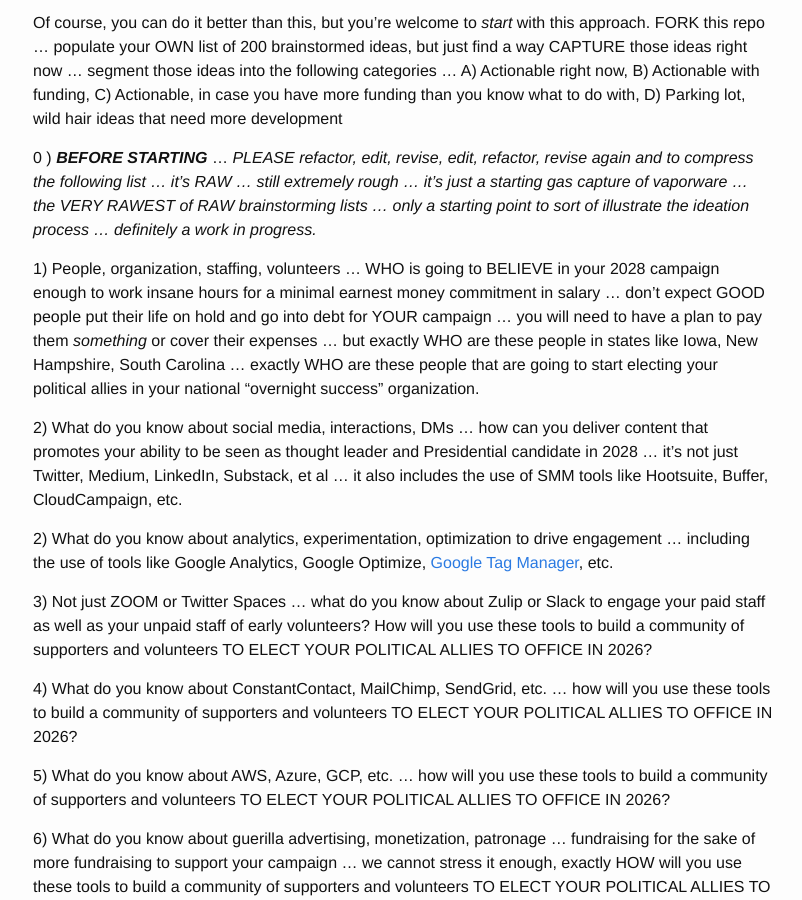
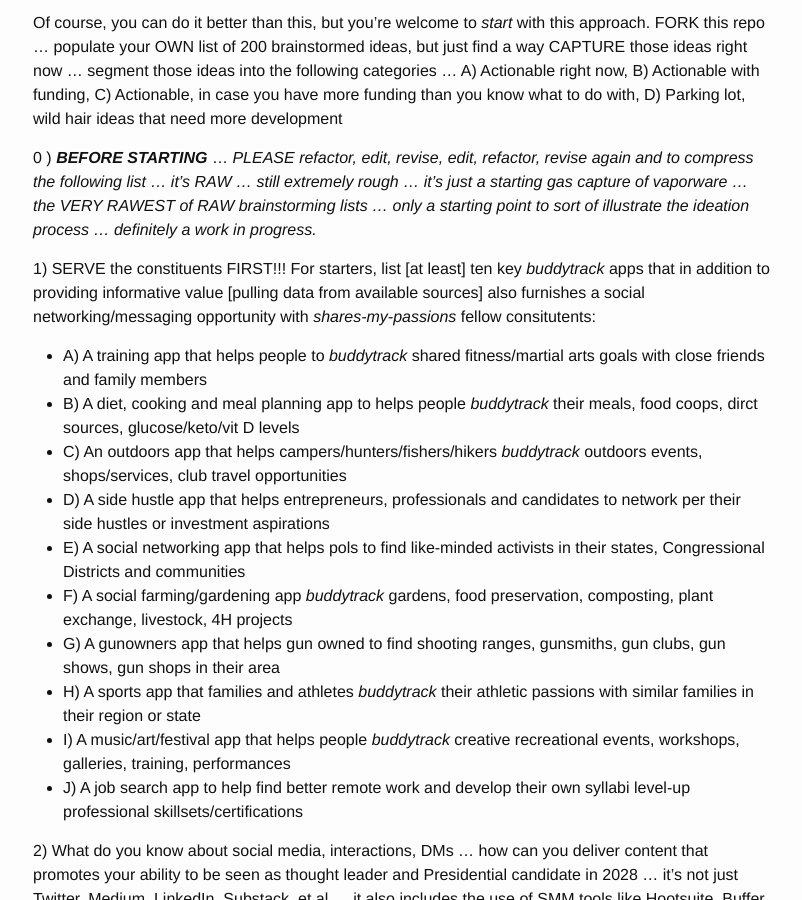
Before and after one commit to RockRapids/SHOP, a Jekyll site: the page built from _posts/2023-12-01-Studying-The-2024-POTUS-Race.MD, in a window 1280 px wide and 900 px high, scrolled down 4875 px. Shown: the whole window, without its empty margins (237-1039 px from the left). Built offline with Jekyll 4.4.1, drawn with Linux system fonts in a browser that asks for light colours.

Commit message:
*buddytrack*

```diff
--- a/_posts/2023-12-01-Studying-The-2024-POTUS-Race.MD
+++ b/_posts/2023-12-01-Studying-The-2024-POTUS-Race.MD
@@ -85,7 +85,18 @@ Of course, you can do it better than this, but you're welcome to *start* with th
 
 0 ) ***BEFORE STARTING*** ... *PLEASE refactor, edit, revise, edit, refactor, revise again and to compress the following list ... it's RAW ... still extremely rough ... it's just a starting gas capture of vaporware ... the VERY RAWEST of RAW brainstorming lists ... only a starting point to sort of illustrate the ideation process ... definitely a work in progress.*
 
-1) People, organization, staffing, volunteers ... WHO is going to BELIEVE in your 2028 campaign enough to work insane hours for a minimal earnest money commitment in salary ... don't expect GOOD people put their life on hold and go into debt for YOUR campaign ... you will need to have a plan to pay them *something* or cover their expenses ... but exactly WHO are these people in states like Iowa, New Hampshire, South Carolina ... exactly WHO are these people that are going to start electing your political allies in your national "overnight success" organization.
+1) SERVE the constituents FIRST!!! For starters, list [at least] ten key *buddytrack* apps that in addition to providing informative value [pulling data from available sources] also furnishes a social networking/messaging opportunity with *shares-my-passions* fellow consitutents:
+
+* A) A training app that helps people to *buddytrack* shared fitness/martial arts goals with close friends and family members
+* B) A diet, cooking and meal planning app to helps people *buddytrack* their meals, food coops, dirct sources, glucose/keto/vit D levels
+* C) An outdoors app that helps campers/hunters/fishers/hikers *buddytrack* outdoors events, shops/services, club travel opportunities
+* D) A side hustle app that helps entrepreneurs, professionals and candidates to network per their side hustles or investment aspirations
+* E) A social networking app that helps pols to find like-minded activists in their states, Congressional Districts and communities
+* F) A social farming/gardening app *buddytrack* gardens, food preservation, composting, plant exchange, livestock, 4H projects
+* G) A gunowners app that helps gun owned to find shooting ranges, gunsmiths, gun clubs, gun shows, gun shops in their area
+* H) A sports app that families and athletes *buddytrack* their athletic passions with similar families in their region or state
+* I) A music/art/festival app that helps people *buddytrack* creative recreational events, workshops, galleries, training, performances
+* J) A job search app to help find better remote work and develop their own syllabi level-up professional skillsets/certifications
 
 2) What do you know about social media, interactions, DMs ... how can you deliver content that promotes your ability to be seen as thought leader and Presidential candidate in 2028 ... it's not just Twitter, Medium, LinkedIn, Substack, et al ... it also includes the use of SMM tools like Hootsuite, Buffer, CloudCampaign, etc.
 
```
